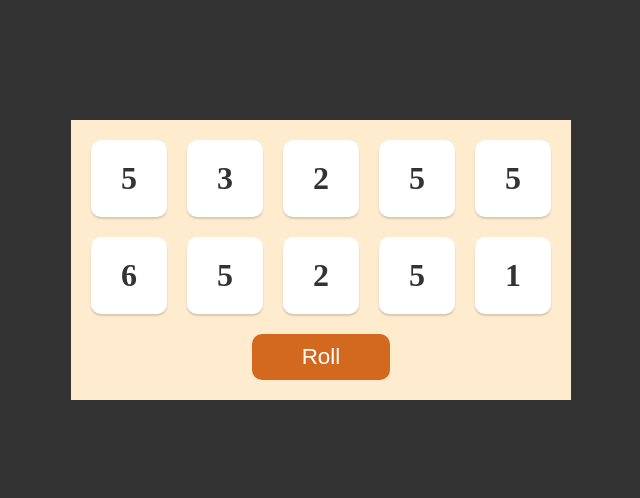
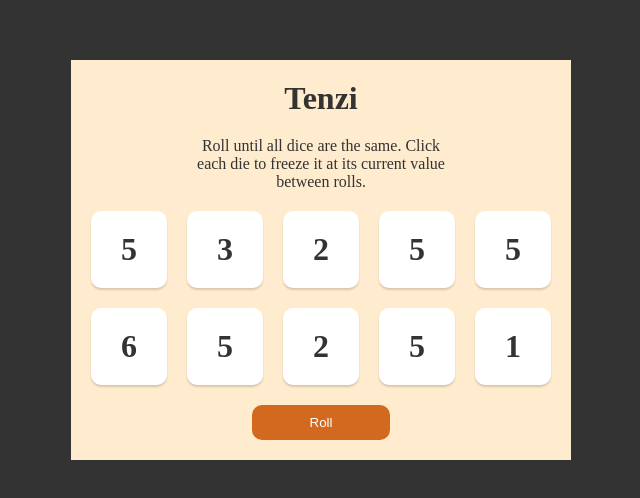
Before and after one commit to kujerocoding/tenzi-game, a React (Vite) app: page / in a window 1280 px wide. Shown: the part 140-638 px from the top of the page, without its empty margins (319-959 px from the left). Built offline with nearby package versions, Linux system fonts and the light colour scheme.

Commit message:
add h1 and p element and add styles to it

```diff
--- a/src/App.css
+++ b/src/App.css
@@ -22,6 +22,8 @@ body{
   justify-content: center;
   align-items: center;
   gap: 20px;
+  width: 500px;
+  text-align: center;
 }
 
 .dice-container{
@@ -51,10 +53,13 @@ button{
   border-radius: 10px;
   background-color: chocolate;
   color: white;
-  font-size: 1.4rem;
   cursor: pointer;
 }
 
 button:active{
   box-shadow: inset 10px 10px 10px -5px rgba(0, 0, 0, 0.5);
 }
+
+.main-container > p {
+  padding-inline: 100px;
+}
--- a/src/App.jsx
+++ b/src/App.jsx
@@ -48,6 +48,8 @@ const App = () => {
 
   return (
     <div className='main-container'>
+      <h1>Tenzi</h1>
+      <p>Roll until all dice are the same. Click each die to freeze it at its current value between rolls.</p>
       <div className='dice-container'>
       {diceElements}
       </div>
```
